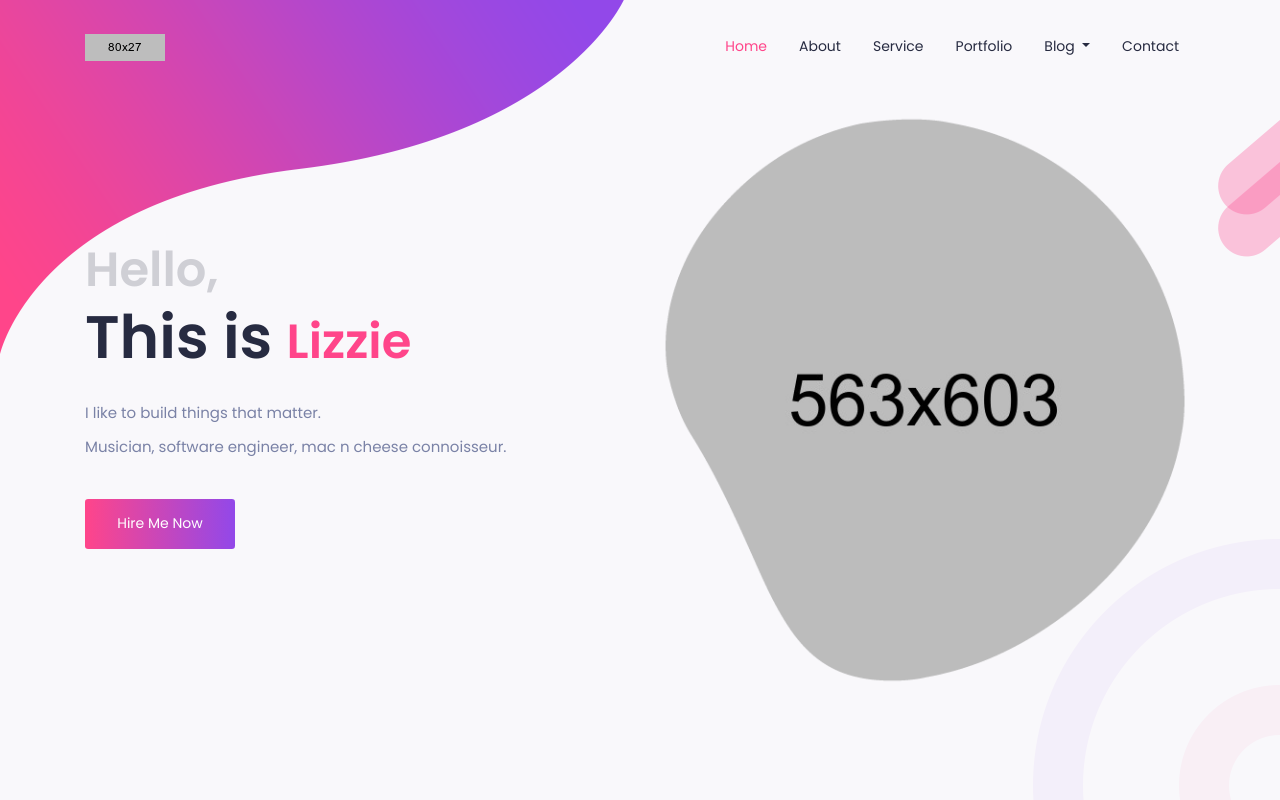
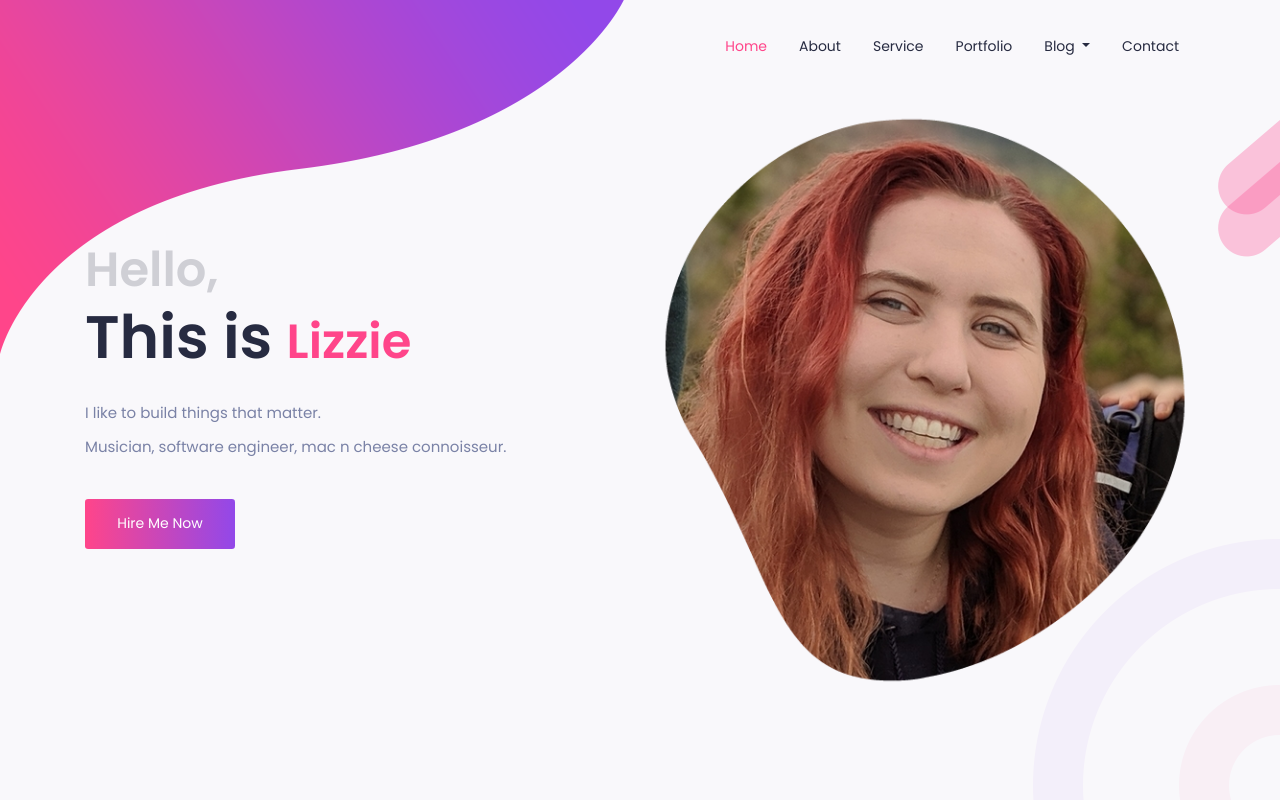
Before and after one commit to ekoshelev/ekoshelev.github.io, a plain HTML site: page src/index.html in a window 1280 px wide. Shown: the top 800 px of the page. Drawn offline with nearby package versions, Linux system fonts and the light colour scheme; some packages are replaced by stand-ins of ours; files that its build step writes are made by us from their sources.

Commit message:
updated pic

```diff
--- a/src/index.html
+++ b/src/index.html
@@ -30,7 +30,7 @@
   <nav id="sticker" class="navbar navbar-expand-lg navbar-light">
     <div class="container">
       <a class="navbar-brand" href="index.html">
-        <img src="img/logo-white.png" class="img-fluid" alt="img">
+        <!-- <img src="img/logo-white.png" class="img-fluid" alt="img"> -->
       </a>
       <button class="navbar-toggler" type="button" data-toggle="collapse" data-target="#navbarNav" aria-controls="navbarNav" aria-expanded="false" aria-label="Toggle navigation">
         <span class="la la-bars"></span>
@@ -88,7 +88,7 @@
         </div>
         <div class="col-lg-6 col-md-6">
           <section class="heading_style2">
-            <img src="img/hero-img.jpg" class="img-fluid" alt="Responsive image">
+            <img src="img/portrait.jpg" class="img-fluid" alt="Responsive image">
             <div class="image-shape">
               <img src="img/hero-img-shape.png" class="img-fluid" alt="img">
             </div>
```
Also changed, not shown: src/img/portrait.jpg (added).
